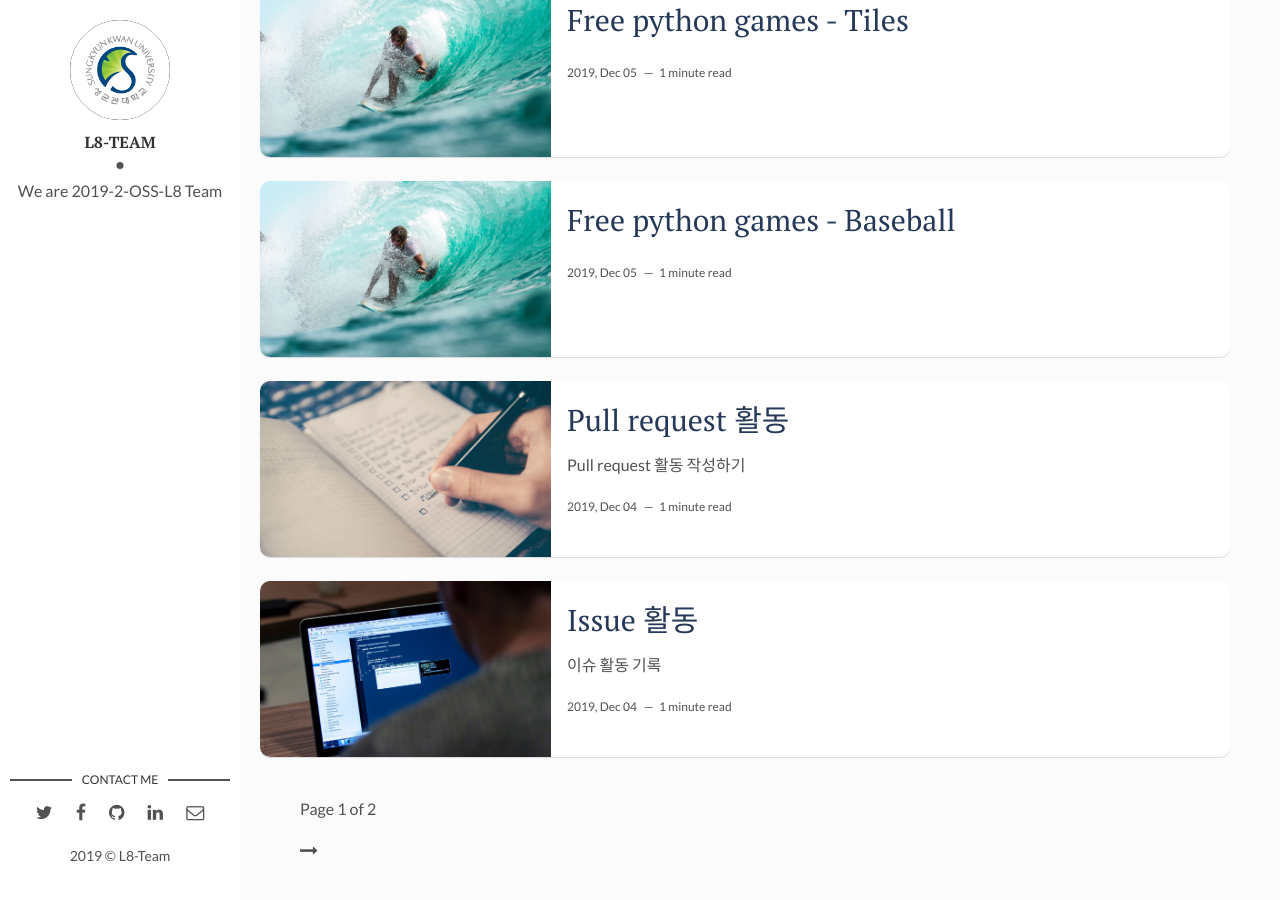
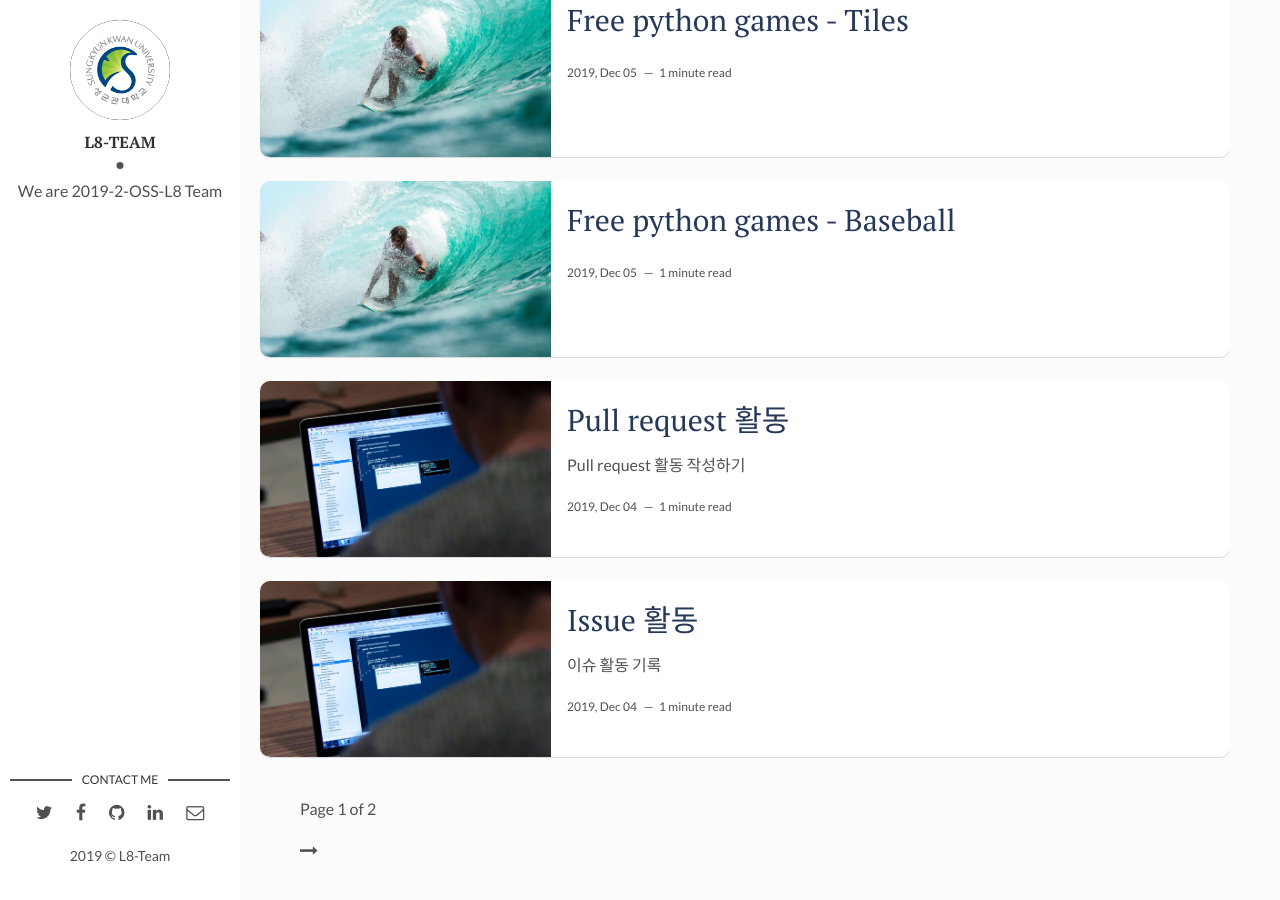
Before and after one commit to 19-2-SKKU-OSS/2019-2-OSS-L8-page, a Jekyll site: the page built from index.html, in a window 1280 px wide and 900 px high, scrolled down 839 px. Built offline with Jekyll 4.4.1, drawn with Linux system fonts in a browser that asks for light colours; the list of posts is cut into pages by our own code.

Commit message:
Update 2017-09-12-the-best-organizer-software.markdown

```diff
--- a/_posts/2017-09-12-the-best-organizer-software.markdown
+++ b/_posts/2017-09-12-the-best-organizer-software.markdown
@@ -3,7 +3,7 @@ layout: post
 title: Pull request 활동
 date: 2019-12-05 00:00:00 +0300
 description: You’ll find this post in your `_posts` directory. Go ahead and edit it and re-build the site to see your changes. # Add post description (optional)
-img: software.jpg # Add image post (optional)
+img: how-to-start.jpg # Add image post (optional)
 tags: [Pull request, free-python-game] # add tag
 ---
 
```
